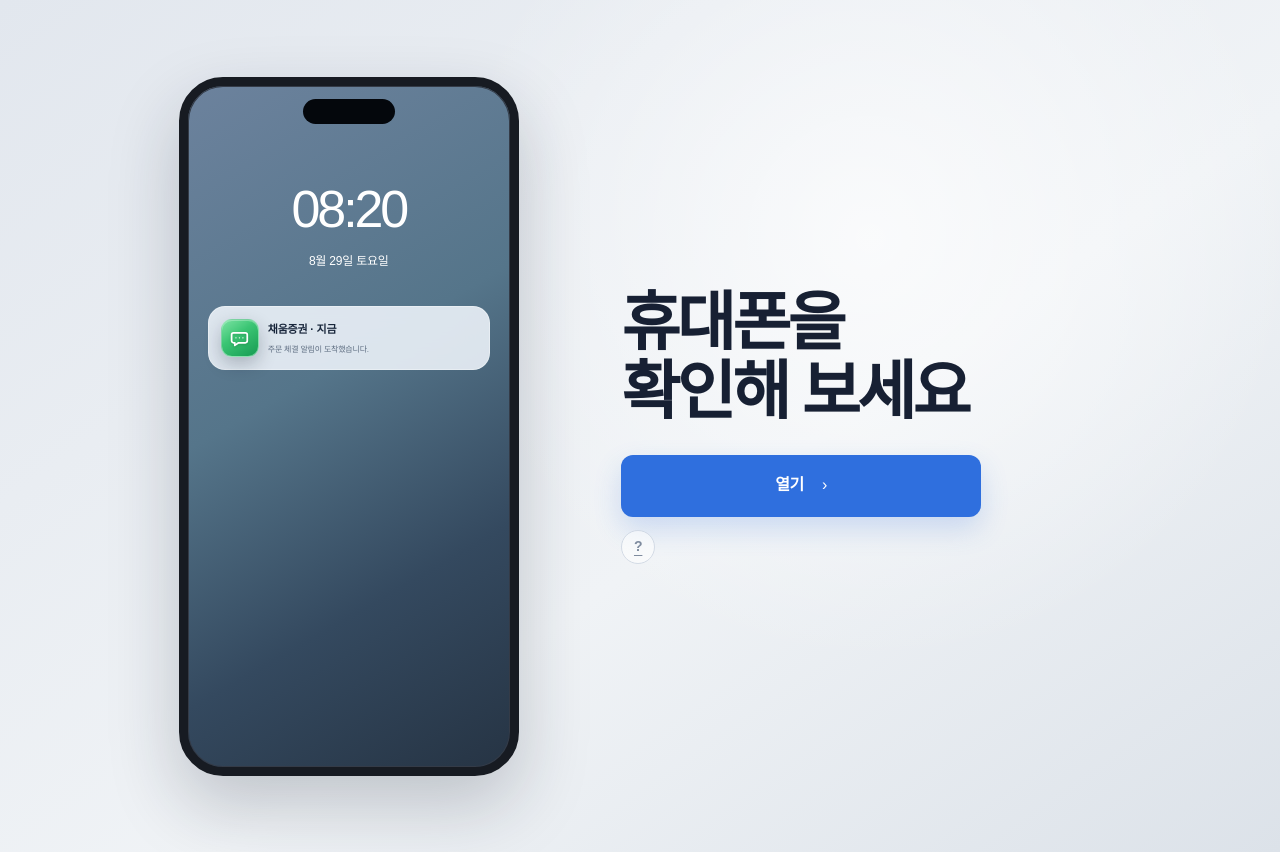
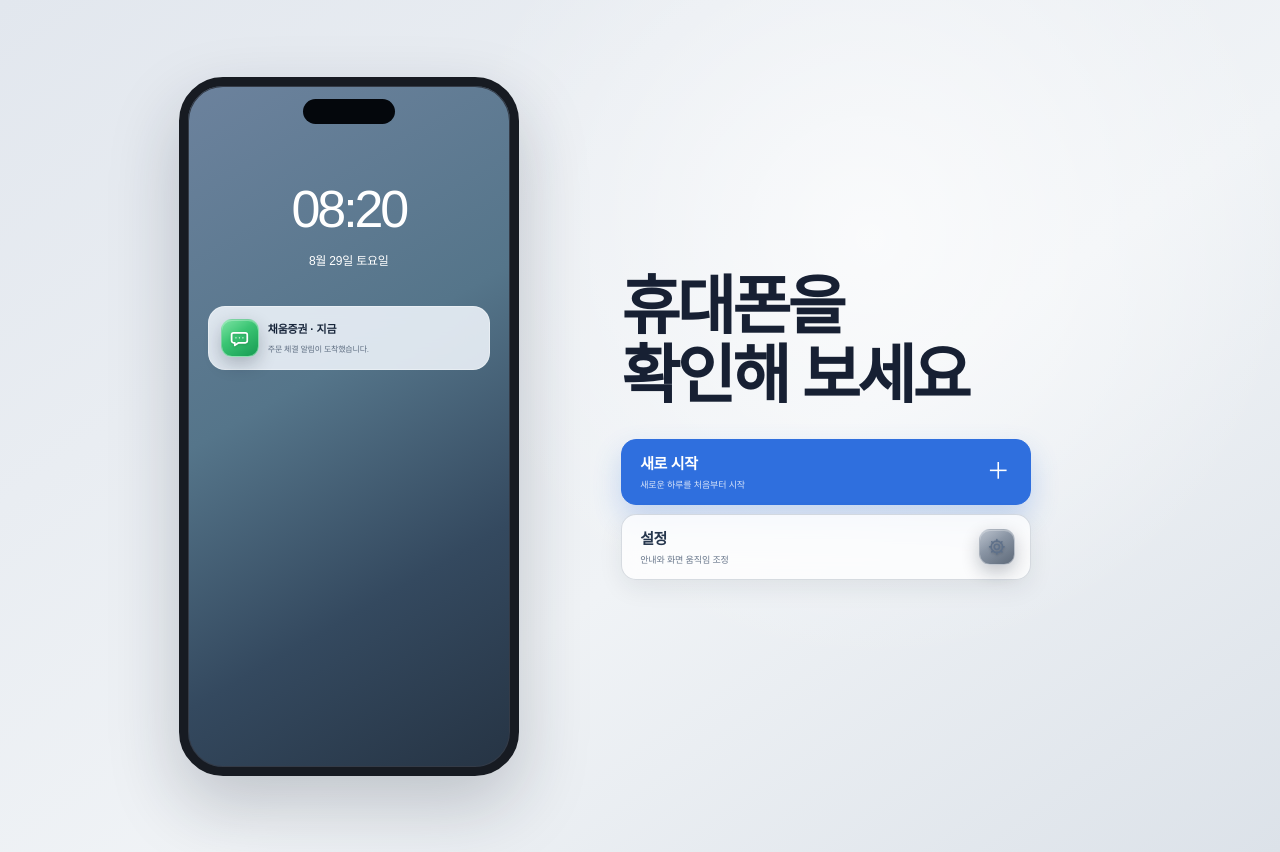
Before and after one commit to hoyhoy1227/whatfraud, a Next.js app: page / in a window 1280 px wide. Built offline with nearby package versions, Linux system fonts and the light colour scheme.

Commit message:
Add main menu and pre-game settings

```diff
--- a/app/game-client.tsx
+++ b/app/game-client.tsx
@@ -29,6 +29,7 @@ type VerificationDefinition = { id: LocationId; label: string; app: string; desc
 type LoadingTask = { kind: 'startup' | 'case'; progress: number };
 type InvestigationEvent = { source: LocationId; evidence: string | null; minuteOffset: number };
 type CinematicCue = { app: AppId; sender: string; title: string; detail: string; icon: string; tone: 'routine' | 'social' | 'warning' };
+type PlayerPreferences = { reduceMotion: boolean; guideOnNewGame: boolean };
 type SavedProgress = {
   version: 1;
   savedAt: number;
@@ -48,6 +49,7 @@ type SavedProgress = {
 };
 
 const PROGRESS_SAVE_KEY = 'profit-24-progress-v1';
+const PREFERENCES_KEY = 'profit-24-preferences-v1';
 const AI_REQUEST_TIMEOUT_MS = 16_000;
 const AI_SLOW_NOTICE_MS = 10_000;
 const verdictValues: Verdict[] = ['normal', 'caution', 'scam'];
@@ -320,6 +322,9 @@ export default function GameClient() {
   const [aiSessionId] = useState(() => typeof crypto !== 'undefined' && 'randomUUID' in crypto ? crypto.randomUUID() : `session-${Date.now()}-${Math.random().toString(36).slice(2)}`);
   const [bestScore, setBestScore] = useState(0);
   const [savedProgress, setSavedProgress] = useState<SavedProgress | null>(null);
+  const [preferences, setPreferences] = useState<PlayerPreferences>({ reduceMotion: false, guideOnNewGame: false });
+  const [showStartSettings, setShowStartSettings] = useState(false);
+  const [confirmNewGame, setConfirmNewGame] = useState(false);
 
   const activeCase = cases[activeIndex];
   const activeChat = chats[activeCase.id] ?? initialChat(activeCase);
@@ -380,9 +385,12 @@ export default function GameClient() {
   useEffect(() => {
     let storedBest = 0;
     let storedProgress: SavedProgress | null = null;
+    let storedPreferences: PlayerPreferences = { reduceMotion: false, guideOnNewGame: false };
     try {
       storedBest = Number(window.localStorage.getItem('profit-24-best-score') ?? 0);
       storedProgress = readSavedProgress(window.localStorage.getItem(PROGRESS_SAVE_KEY));
+      const rawPreferences = JSON.parse(window.localStorage.getItem(PREFERENCES_KEY) ?? '{}') as Partial<PlayerPreferences>;
+      storedPreferences = { reduceMotion: rawPreferences.reduceMotion === true, guideOnNewGame: rawPreferences.guideOnNewGame === true };
     } catch {
       storedBest = 0;
       storedProgress = null;
@@ -390,8 +398,14 @@ export default function GameClient() {
     window.setTimeout(() => {
       setBestScore(Number.isFinite(storedBest) ? storedBest : 0);
       setSavedProgress(storedProgress);
+      setPreferences(storedPreferences);
     }, 0);
   }, []);
+
+  useEffect(() => {
+    document.documentElement.classList.toggle('whatfraud-reduce-motion', preferences.reduceMotion);
+    return () => document.documentElement.classList.remove('whatfraud-reduce-motion');
+  }, [preferences.reduceMotion]);
 
   useEffect(() => {
     if (complete && score > bestScore) {
@@ -459,16 +473,18 @@ export default function GameClient() {
         return;
       }
       if (event.key !== 'Escape') return;
-      if (infoApp) setInfoApp(null);
+      if (confirmNewGame) setConfirmNewGame(false);
+      else if (showStartSettings) setShowStartSettings(false);
+      else if (infoApp) setInfoApp(null);
       else if (showVerdictPanel) setShowVerdictPanel(false);
       else if (tutorialStep !== null) setTutorialStep(null);
     }
     window.addEventListener('keydown', handleEscape);
     return () => window.removeEventListener('keydown', handleEscape);
-  }, [infoApp, showVerdictPanel, tutorialStep]);
+  }, [confirmNewGame, infoApp, showStartSettings, showVerdictPanel, tutorialStep]);
 
   useEffect(() => {
-    const hasDialog = Boolean(showVerdictPanel || infoApp || tutorialStep !== null || showDebrief || complete);
+    const hasDialog = Boolean(showStartSettings || confirmNewGame || showVerdictPanel || infoApp || tutorialStep !== null || showDebrief || complete);
     if (hasDialog) {
       if (!dialogReturnFocus.current) dialogReturnFocus.current = document.activeElement as HTMLElement | null;
       const timer = window.setTimeout(() => {
@@ -480,7 +496,7 @@ export default function GameClient() {
     }
     dialogReturnFocus.current?.focus();
     dialogReturnFocus.current = null;
-  }, [complete, infoApp, showDebrief, showVerdictPanel, tutorialStep]);
+  }, [complete, confirmNewGame, infoApp, showDebrief, showStartSettings, showVerdictPanel, tutorialStep]);
 
   const modelLabel = useMemo(() => ({
     unchecked: 'Gemini 확인 전', checking: 'AI 확인 중', connected: 'Gemini 연결', fallback: '대체 대사'
@@ -696,6 +712,32 @@ export default function GameClient() {
     setSavedProgress(null);
   }
 
+  function updatePreference(key: keyof PlayerPreferences, value: boolean) {
+    setPreferences((current) => {
+      const next = { ...current, [key]: value };
+      try {
+        window.localStorage.setItem(PREFERENCES_KEY, JSON.stringify(next));
+      } catch {
+        // 설정 저장을 사용할 수 없어도 현재 접속 중에는 선택을 유지한다.
+      }
+      return next;
+    });
+  }
+
+  function requestNewGame() {
+    if (savedProgress) {
+      setConfirmNewGame(true);
+      return;
+    }
+    void startSimulation(preferences.guideOnNewGame, false);
+  }
+
+  function startNewGame() {
+    clearSavedProgress();
+    setConfirmNewGame(false);
+    void startSimulation(preferences.guideOnNewGame, false);
+  }
+
   async function startSimulation(forceGuide = false, resume = false) {
     if (loadingTask) return;
     const progressToRestore = resume ? savedProgress : null;
@@ -820,13 +862,14 @@ export default function GameClient() {
         <div className="intro-shade" />
         <section className="intro-panel" aria-labelledby="game-title">
           <h1 id="game-title">휴대폰을 확인해 보세요</h1>
-          {savedProgress && <div className="resume-summary" aria-label="저장된 게임 진행"><span>이어할 기록</span><b>사건 {Math.min(savedProgress.results.length + 1, cases.length)}/{cases.length} · 판정 {savedProgress.results.length}건 완료</b><small>{formatSavedTime(savedProgress.savedAt)} 자동 저장 · 대화 입력은 저장하지 않음</small></div>}
-          <button className="start-simulation" onClick={() => startSimulation(false, Boolean(savedProgress))}>
-            <b>{savedProgress ? '이어서 열기' : '열기'}</b><i>›</i>
-          </button>
-          {savedProgress && <button className="intro-new-game" onClick={() => { clearSavedProgress(); void startSimulation(false, false); }}>처음부터 새로 시작</button>}
-          <button className="intro-guide-button intro-guide-icon" onClick={() => startSimulation(true, Boolean(savedProgress))} aria-label="게임 방법 보기">?</button>
+          <nav className="start-menu" aria-label="게임 시작 메뉴">
+            {savedProgress && <button className="start-menu-item resume" onClick={() => startSimulation(false, true)}><span><b>이어하기</b><small>사건 {Math.min(savedProgress.results.length + 1, cases.length)}/{cases.length} · {formatSavedTime(savedProgress.savedAt)} 저장</small></span><i>›</i></button>}
+            <button className={`start-menu-item new ${savedProgress ? '' : 'primary'}`} onClick={requestNewGame}><span><b>새로 시작</b><small>{savedProgress ? '현재 기록을 지우고 처음부터 시작' : '새로운 하루를 처음부터 시작'}</small></span><i>＋</i></button>
+            <button className="start-menu-item settings" onClick={() => setShowStartSettings(true)}><span><b>설정</b><small>안내와 화면 움직임 조정</small></span><AppIcon name="settings" size="mini"/></button>
+          </nav>
         </section>
+        {showStartSettings && <div className="start-dialog-backdrop" role="dialog" aria-modal="true" aria-labelledby="start-settings-title" onMouseDown={(event) => { if (event.target === event.currentTarget) setShowStartSettings(false); }}><section className="start-dialog settings-dialog"><header><div><small>게임 설정</small><h2 id="start-settings-title">시작 전 설정</h2></div><button onClick={() => setShowStartSettings(false)} aria-label="설정 닫기">×</button></header><div className="start-setting-list"><button role="switch" aria-checked={preferences.reduceMotion} onClick={() => updatePreference('reduceMotion', !preferences.reduceMotion)}><span><b>화면 움직임 줄이기</b><small>알림과 화면 전환 애니메이션을 최소화합니다.</small></span><i>{preferences.reduceMotion ? '켜짐' : '꺼짐'}</i></button><button role="switch" aria-checked={preferences.guideOnNewGame} onClick={() => updatePreference('guideOnNewGame', !preferences.guideOnNewGame)}><span><b>새 게임에서 안내 먼저 보기</b><small>새로 시작할 때 조작 방법을 먼저 보여줍니다.</small></span><i>{preferences.guideOnNewGame ? '켜짐' : '꺼짐'}</i></button></div><div className="start-save-note"><AppIcon name="settings" size="mini"/><span><b>진행 기록은 이 기기에 자동 저장됩니다</b><small>직접 입력한 대화와 AI 답변은 저장하지 않습니다.</small></span></div><button className="start-dialog-guide" onClick={() => { setShowStartSettings(false); void startSimulation(true, Boolean(savedProgress)); }}>게임 방법부터 보기</button><button className="start-dialog-close" onClick={() => setShowStartSettings(false)}>완료</button></section></div>}
+        {confirmNewGame && <div className="start-dialog-backdrop" role="dialog" aria-modal="true" aria-labelledby="new-game-title" onMouseDown={(event) => { if (event.target === event.currentTarget) setConfirmNewGame(false); }}><section className="start-dialog confirm-dialog"><header><div><small>새 게임</small><h2 id="new-game-title">처음부터 시작할까요?</h2></div><button onClick={() => setConfirmNewGame(false)} aria-label="확인창 닫기">×</button></header><p>현재 저장된 사건 진행과 판정 기록이 지워집니다.</p><div><button onClick={() => setConfirmNewGame(false)}>취소</button><button className="danger" onClick={startNewGame}>기록을 지우고 시작</button></div></section></div>}
       </main>
     );
   }
--- a/app/globals.css
+++ b/app/globals.css
@@ -1724,3 +1724,112 @@ body { background: #e9edf3; color: #172033; font-weight: 400; }
   .phone-home-content { padding-top: 47px; }
   .phone-home-screen .phone-dock { margin-bottom: 25px; }
 }
+
+/* First-entry main menu and pre-game settings. */
+.start-menu {
+  width: min(410px,100%);
+  display: grid;
+  gap: 9px;
+  margin-top: 28px;
+}
+.start-menu-item {
+  width: 100%;
+  min-height: 66px;
+  display: grid;
+  grid-template-columns: minmax(0,1fr) auto;
+  gap: 14px;
+  align-items: center;
+  padding: 11px 15px 11px 18px;
+  border: 1px solid rgba(68,86,112,.2);
+  border-radius: 15px;
+  background: rgba(255,255,255,.76);
+  color: #26364d;
+  box-shadow: 0 8px 24px rgba(23,32,51,.08);
+  text-align: left;
+  cursor: pointer;
+  backdrop-filter: blur(12px);
+  transition: transform .16s ease, border-color .16s ease, box-shadow .16s ease;
+}
+.start-menu-item:hover { transform: translateY(-2px); border-color: rgba(47,111,222,.48); box-shadow: 0 12px 28px rgba(23,32,51,.13); }
+.start-menu-item > span { min-width: 0; display: grid; gap: 4px; }
+.start-menu-item b { font-size: 15px; font-weight: 750; letter-spacing: -.025em; }
+.start-menu-item small { color: #69778b; font-size: 9px; line-height: 1.4; }
+.start-menu-item > i { min-width: 34px; color: #5f718a; font-size: 23px; font-style: normal; text-align: center; }
+.start-menu-item.resume, .start-menu-item.primary { border-color: #2f6fde; background: #2f6fde; color: white; box-shadow: 0 13px 28px rgba(47,111,222,.24); }
+.start-menu-item.resume small, .start-menu-item.primary small { color: rgba(255,255,255,.8); }
+.start-menu-item.resume > i, .start-menu-item.primary > i { color: white; }
+.start-menu-item.settings > .mini-icon { width: 36px; height: 36px; border-radius: 11px; }
+
+.start-dialog-backdrop {
+  position: fixed;
+  z-index: 80;
+  inset: 0;
+  display: grid;
+  place-items: center;
+  padding: 18px;
+  background: rgba(17,25,38,.48);
+  backdrop-filter: blur(10px);
+}
+.start-dialog {
+  width: min(470px,100%);
+  max-height: min(88dvh,720px);
+  overflow: auto;
+  padding: 22px;
+  border: 1px solid #dce2ea;
+  border-radius: 22px;
+  background: #f8fafc;
+  color: #172033;
+  box-shadow: 0 30px 90px rgba(15,24,38,.32);
+}
+.start-dialog > header { display: grid; grid-template-columns: minmax(0,1fr) 36px; gap: 12px; align-items: start; margin-bottom: 18px; }
+.start-dialog > header small { color: #6e7d92; font-size: 9px; font-weight: 700; }
+.start-dialog > header h2 { margin: 3px 0 0; font-size: 24px; letter-spacing: -.045em; }
+.start-dialog > header > button { width: 34px; height: 34px; border: 0; border-radius: 50%; background: #e9edf3; color: #526278; font-size: 21px; cursor: pointer; }
+.start-setting-list { display: grid; gap: 9px; }
+.start-setting-list > button {
+  display: grid;
+  grid-template-columns: minmax(0,1fr) auto;
+  gap: 12px;
+  align-items: center;
+  padding: 14px;
+  border: 1px solid #dce2ea;
+  border-radius: 14px;
+  background: white;
+  text-align: left;
+  cursor: pointer;
+}
+.start-setting-list span { display: grid; gap: 4px; }
+.start-setting-list b { font-size: 12px; }.start-setting-list small { color: #6d798b; font-size: 9px; line-height: 1.45; }
+.start-setting-list i { min-width: 47px; padding: 6px 8px; border-radius: 999px; background: #e6eaf0; color: #6e7b8d; font-size: 9px; font-style: normal; font-weight: 700; text-align: center; }
+.start-setting-list button[aria-checked="true"] { border-color: #9bb9ed; background: #f4f7fd; }
+.start-setting-list button[aria-checked="true"] i { background: #2f6fde; color: white; }
+.start-save-note { display: grid; grid-template-columns: 38px minmax(0,1fr); gap: 10px; align-items: center; margin: 14px 0; padding: 12px; border-radius: 14px; background: #edf2f7; }
+.start-save-note span { display: grid; gap: 3px; }.start-save-note b { font-size: 10px; }.start-save-note small { color: #68768a; font-size: 8px; line-height: 1.45; }
+.start-dialog-guide, .start-dialog-close { width: 100%; min-height: 44px; border: 0; border-radius: 12px; font-size: 11px; font-weight: 750; cursor: pointer; }
+.start-dialog-guide { margin-bottom: 8px; background: #e8eef8; color: #315889; }
+.start-dialog-close { background: #2f6fde; color: white; }
+.confirm-dialog > p { margin: 0 0 20px; color: #617086; font-size: 11px; line-height: 1.65; }
+.confirm-dialog > div { display: grid; grid-template-columns: 1fr 1.5fr; gap: 8px; }
+.confirm-dialog > div button { min-height: 44px; border: 0; border-radius: 12px; background: #e8edf3; font-size: 11px; font-weight: 750; cursor: pointer; }
+.confirm-dialog > div button.danger { background: #cf4658; color: white; }
+
+.whatfraud-reduce-motion *, .whatfraud-reduce-motion *::before, .whatfraud-reduce-motion *::after {
+  scroll-behavior: auto !important;
+  animation-duration: .01ms !important;
+  animation-iteration-count: 1 !important;
+  transition-duration: .01ms !important;
+}
+
+@media (max-width: 760px) {
+  .start-menu { margin-inline: auto; }
+  .start-menu-item { min-height: 62px; background: rgba(255,255,255,.88); }
+  .start-dialog { padding: 19px; border-radius: 19px; }
+}
+
+@media (max-width: 430px) {
+  .simulation-intro .intro-panel:has(.start-menu) { padding-top: 25vh; }
+  .start-menu { margin-top: 20px; }
+  .start-menu-item { min-height: 58px; padding: 9px 12px 9px 15px; }
+  .start-menu-item b { font-size: 13px; }
+  .start-dialog-backdrop { padding: 10px; }
+}
--- a/scripts/check-release.mjs
+++ b/scripts/check-release.mjs
@@ -90,7 +90,7 @@ async function main() {
   assert(client.includes('function verifySource') && client.includes("verifySource('bank')") && client.includes("verifySource('library')") && client.includes("verifySource('police')"), '휴대폰 앱을 통한 독립 확인 경로가 부족합니다.', errors);
   assert(client.includes('phone-system-nav') && client.includes('앱에서 더 확인하기'), '전역 홈·판정 메뉴 또는 앱 복귀 흐름이 없습니다.', errors);
   assert(client.includes('actForIndex') && client.includes('1막 · 평범한 오전') && client.includes('3막 · 압박의 밤'), '오전·오후·밤의 3막 진행 연출이 없습니다.', errors);
-  assert(client.includes('setTutorialStep(forceGuide ? 0 : null)') && client.includes('aria-label="게임 방법 보기"'), '기본 진입에서 긴 안내를 건너뛰거나 선택형 안내를 여는 흐름이 없습니다.', errors);
+  assert(client.includes('setTutorialStep(forceGuide ? 0 : null)') && client.includes('게임 방법부터 보기'), '기본 진입에서 긴 안내를 건너뛰거나 선택형 안내를 여는 흐름이 없습니다.', errors);
   assert(client.includes('isAmbientEntry') && css.includes('.phone-only-game.ambient-entry'), '첫 잠금 화면의 조용한 휴대폰 진입 연출이 없습니다.', errors);
   assert(client.includes('<h1 id="game-title">휴대폰을 확인해 보세요</h1>') && !client.includes('className="intro-disclaimer"'), '시작 화면에 핵심 문장 외의 불필요한 설명이 남아 있습니다.', errors);
   assert(client.includes('showObjectiveCue') && client.includes('setShowObjectiveCue(false), 4200') && css.includes('.mission-strip.objective-toast'), '상황 변화에 따라 나타났다 사라지는 목표 안내가 없습니다.', errors);
@@ -103,7 +103,7 @@ async function main() {
   assert(client.includes("const PROGRESS_SAVE_KEY = 'profit-24-progress-v1'"), '버전이 있는 진행 저장 키가 없습니다.', errors);
   assert(client.includes('readSavedProgress') && client.includes('calculateCaseScore({ correct, actionCorrect, confidence'), '저장된 판정과 점수를 다시 검증하는 복원 절차가 없습니다.', errors);
   assert(Boolean(saveSnapshot) && !saveSnapshot?.[1].includes('chats') && !saveSnapshot?.[1].includes('draft'), '자유 입력 대화가 진행 저장에 포함될 수 있습니다.', errors);
-  assert(client.includes('이어서 열기') && client.includes('처음부터 새로 시작'), '타이틀 화면에 이어하기와 새 게임 선택이 모두 없습니다.', errors);
+  assert(client.includes('>이어하기<') && client.includes('>새로 시작<'), '타이틀 화면에 이어하기와 새 게임 선택이 모두 없습니다.', errors);
   assert(client.includes('window.localStorage.removeItem(PROGRESS_SAVE_KEY)'), '새로운 하루를 시작할 때 진행 기록을 지우지 않습니다.', errors);
   assert(browserQwen.includes('NEXT_PUBLIC_QWEN_MODEL_ID') && browserQwen.includes('DEFAULT_MODEL_ID'), '튜닝한 브라우저 모델을 안전하게 교체할 설정이 없습니다.', errors);
   assert(aiRoute.includes('process.env.GEMINI_API_KEY') && !aiRoute.includes('process.env.NEXT_PUBLIC_GEMINI_API_KEY'), 'Gemini 키가 서버 전용 환경 변수로 격리되지 않았습니다.', errors);
@@ -140,6 +140,8 @@ async function main() {
   assert(css.includes('overflow-wrap: anywhere'), '긴 한글 문구와 가상 주소의 화면 이탈 방어가 없습니다.', errors);
   assert(client.includes('phone-home-content') && css.includes('overscroll-behavior: contain') && css.includes('.phone-home-screen .phone-dock'), '홈 화면 콘텐츠 스크롤과 고정 독 분리가 없습니다.', errors);
   assert(css.includes('.phone-only-game:not(.ambient-entry)') && css.includes('height: 100dvh'), '게임 화면이 브라우저 뷰포트에 고정되지 않습니다.', errors);
+  assert(client.includes('start-menu') && client.includes('이어하기') && client.includes('새로 시작') && client.includes('showStartSettings'), '첫 화면의 이어하기·새 게임·설정 메뉴가 없습니다.', errors);
+  assert(client.includes('confirmNewGame') && client.includes('PREFERENCES_KEY') && css.includes('.start-setting-list'), '새 게임 확인 또는 시작 설정 저장이 없습니다.', errors);
 
   if (errors.length) throw new Error(`출시 전 자동 점검 실패:\n- ${errors.join('\n- ')}`);
   console.log(`출시 전 자동 점검 완료: ${cases.length}개 사건 순차 진행 · 읽음 처리 · 자동 저장 · 로딩 전환 · 점수 · Gemini 서버 격리 · 키보드 · 모바일 · 콘텐츠 안전`);
```
